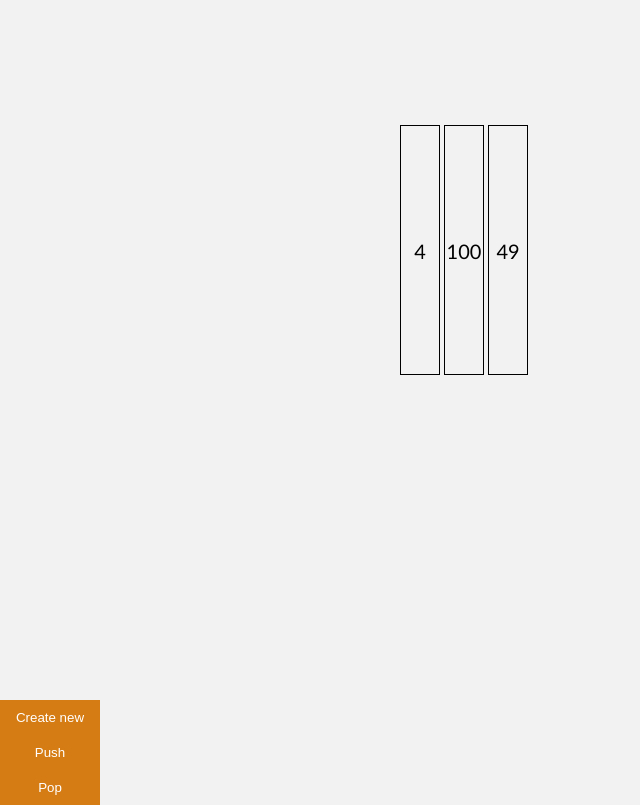
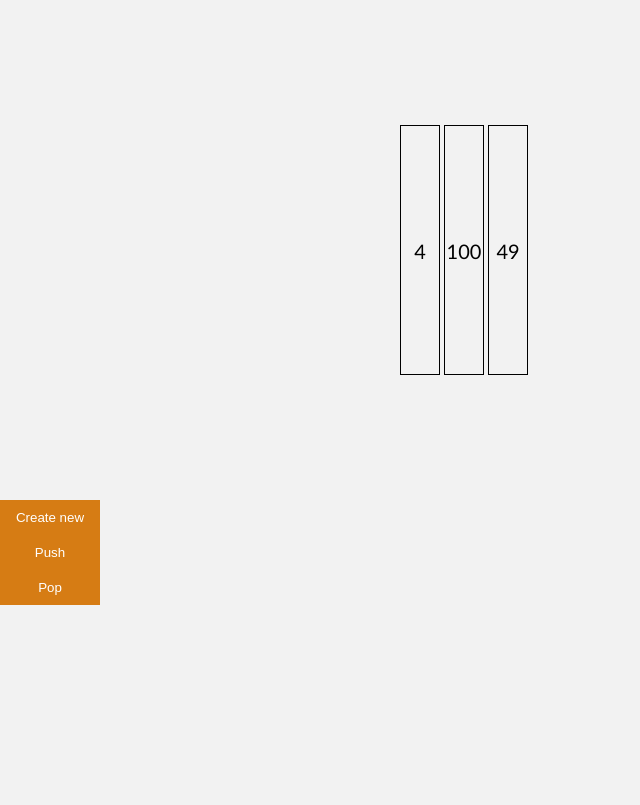
Before and after one commit to CarloSalas741/DataStructuresVisualization, a website built with Vite: page pages/queue.html in a window 1536 px wide. Shown: the whole page, without its empty margins (0-640 px from the left). Built offline with nearby package versions, Linux system fonts and the light colour scheme.

Commit message:
fix some responsive design issues

```diff
--- a/sass/style.scss
+++ b/sass/style.scss
@@ -42,9 +42,15 @@
 
 
 .container{
-    height: 600px;
     display: flex;
     justify-content: center;
+    @media (min-width: 1300px){
+        height: 400px;
+    }
+    @media (min-width: 1600px){
+        height: 600px;
+    }
+
 }
 
 .card-container{
```
